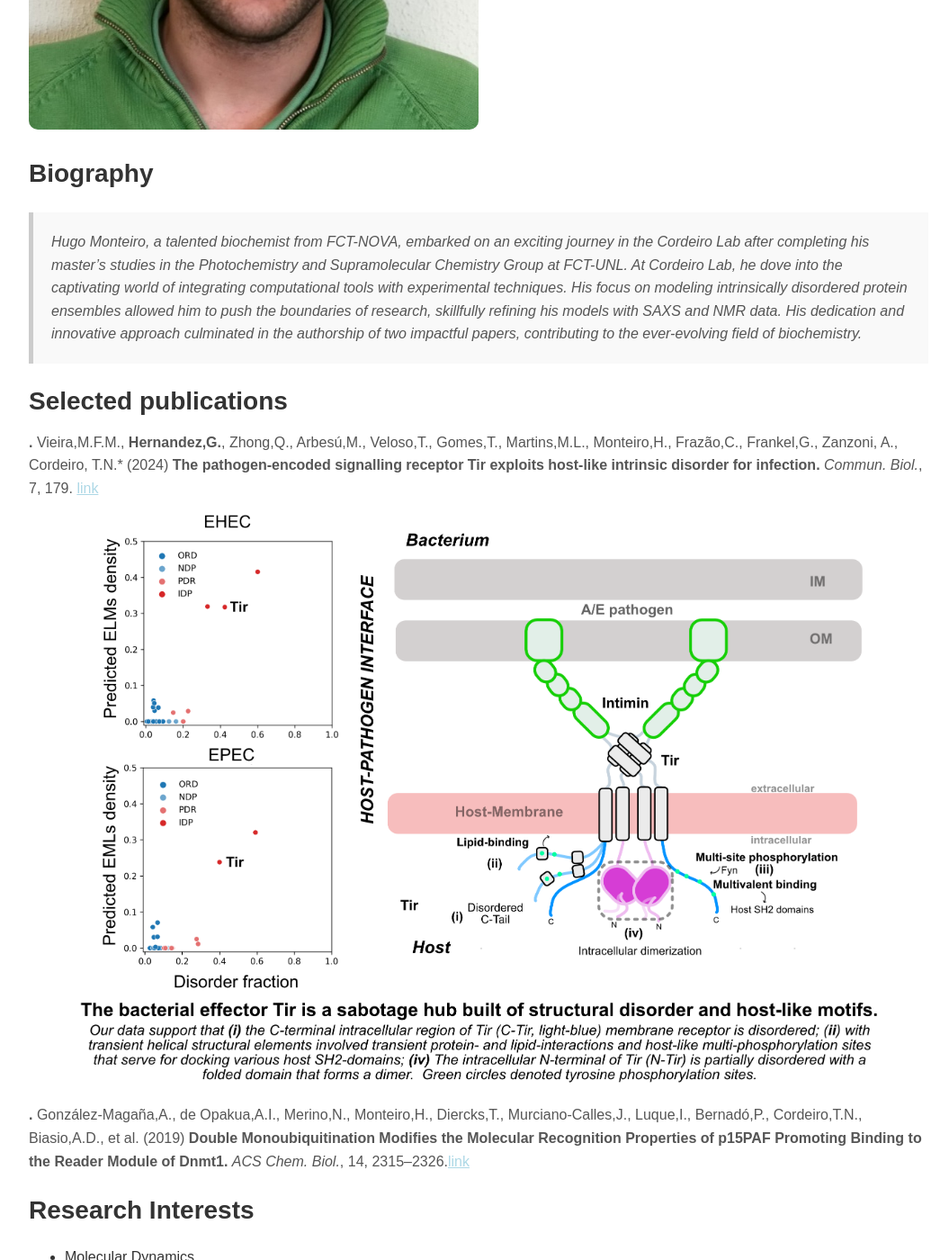
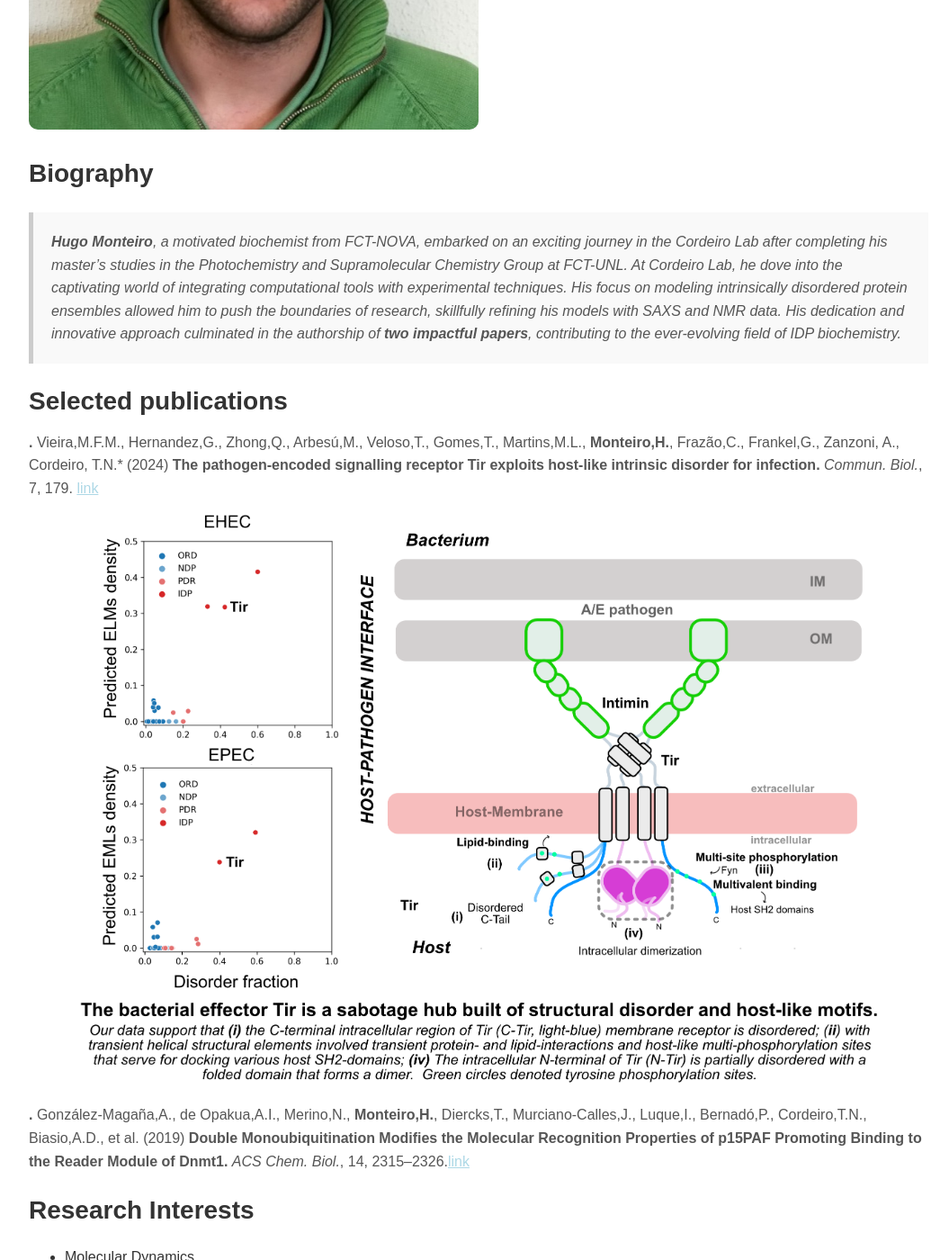
Before and after one commit to CordeiroLab/CordeiroLab.github.io, a Jekyll site: the page built from team/hugo-monteiro.md, in a window 1280 px wide and 1400 px high, scrolled down 672 px. Shown: the whole window at 90% size, without its empty margins (108-1163 px from the left). Built offline with Jekyll 4.4.1, drawn with Linux system fonts in a browser that asks for light colours; some of the changed text lies outside the part shown.

Commit message:
Update hugo-monteiro.md

```diff
--- a/team/hugo-monteiro.md
+++ b/team/hugo-monteiro.md
@@ -11,29 +11,27 @@
 
 ## Biography
 
-> Hugo Monteiro, a talented biochemist from FCT-NOVA, embarked on an exciting journey in the Cordeiro Lab after completing his master’s studies in the Photochemistry and Supramolecular Chemistry Group at FCT-UNL. At Cordeiro Lab, he dove into the captivating world of integrating computational tools with experimental techniques. His focus on modeling intrinsically disordered protein ensembles allowed him to push the boundaries of research, skillfully refining his models with SAXS and NMR data. His dedication and innovative approach culminated in the authorship of two impactful papers, contributing to the ever-evolving field of biochemistry.
+> **Hugo Monteiro**, a motivated biochemist from FCT-NOVA, embarked on an exciting journey in the Cordeiro Lab after completing his master’s studies in the Photochemistry and Supramolecular Chemistry Group at FCT-UNL. At Cordeiro Lab, he dove into the captivating world of integrating computational tools with experimental techniques. His focus on modeling intrinsically disordered protein ensembles allowed him to push the boundaries of research, skillfully refining his models with SAXS and NMR data. His dedication and innovative approach culminated in the authorship of **two impactful papers**, contributing to the ever-evolving field of IDP biochemistry.
 
 ## Selected publications
-**.** Vieira,M.F.M., **Hernandez,G.**, Zhong,Q., Arbesú,M., Veloso,T., Gomes,T., Martins,M.L., Monteiro,H., Frazão,C., Frankel,G., Zanzoni, A.,  Cordeiro, T.N.* (2024) **The pathogen-encoded signalling receptor Tir exploits host-like intrinsic disorder for infection.** *Commun. Biol.*, 7, 179. [link](https://doi.org/10.1038/s42003-024-05856-9)
+**.** Vieira,M.F.M., Hernandez,G., Zhong,Q., Arbesú,M., Veloso,T., Gomes,T., Martins,M.L., **Monteiro,H.**, Frazão,C., Frankel,G., Zanzoni, A.,  Cordeiro, T.N.* (2024) **The pathogen-encoded signalling receptor Tir exploits host-like intrinsic disorder for infection.** *Commun. Biol.*, 7, 179. [link](https://doi.org/10.1038/s42003-024-05856-9)
 <p align="center">
   <a href="https://doi.org/10.1038/s42003-024-05856-9" >
   <img src="/assets/images/thumbnail/pub19-thumbnail.png" alt="Publication 19" style="width: 90%; max-width: 100%; height: auto;" />
   </a>
 </p>
 
-**.** González-Magaña,A., de Opakua,A.I., Merino,N., Monteiro,H., Diercks,T., Murciano-Calles,J., Luque,I., Bernadó,P., Cordeiro,T.N., Biasio,A.D., et al. (2019) **Double Monoubiquitination Modifies the Molecular Recognition Properties of p15PAF Promoting Binding to the Reader Module of Dnmt1.** *ACS Chem. Biol.*, 14, 2315–2326.[link](https://doi.org/10.1021/acschembio.9b00679)
+**.** González-Magaña,A., de Opakua,A.I., Merino,N., **Monteiro,H.**, Diercks,T., Murciano-Calles,J., Luque,I., Bernadó,P., Cordeiro,T.N., Biasio,A.D., et al. (2019) **Double Monoubiquitination Modifies the Molecular Recognition Properties of p15PAF Promoting Binding to the Reader Module of Dnmt1.** *ACS Chem. Biol.*, 14, 2315–2326.[link](https://doi.org/10.1021/acschembio.9b00679)
 
 
 ## Research Interests
 
 - Molecular Dynamics
-- Protein Biochemistry
+- Biochemistry
 - Dynamic Modeling
-- Teamwork and Collaboration
 
 ## Current position
 Sustainable Chemistry PhD student @ [Des.solve](https://sites.fct.unl.pt/des-solve/home)
-
 
 ## Links
 >[<img src="/assets/images/icons/linkedin_icon.png" alt="linkedin" width="20" height="20">](https://www.linkedin.com/in/hugo-monteiro10)
```
Also changed, not shown: other parts of team/hugo-monteiro.md (+1 -1 lines).
